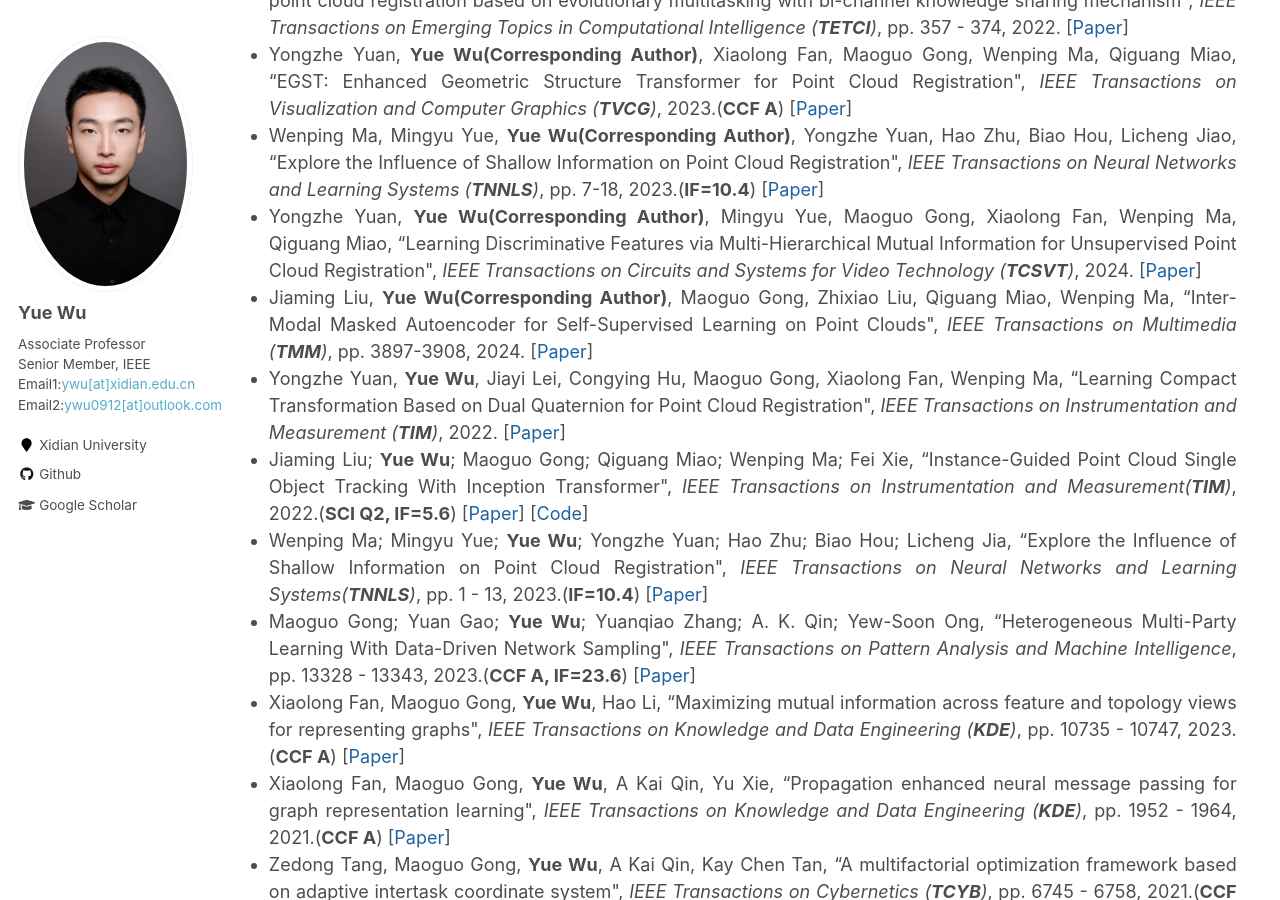
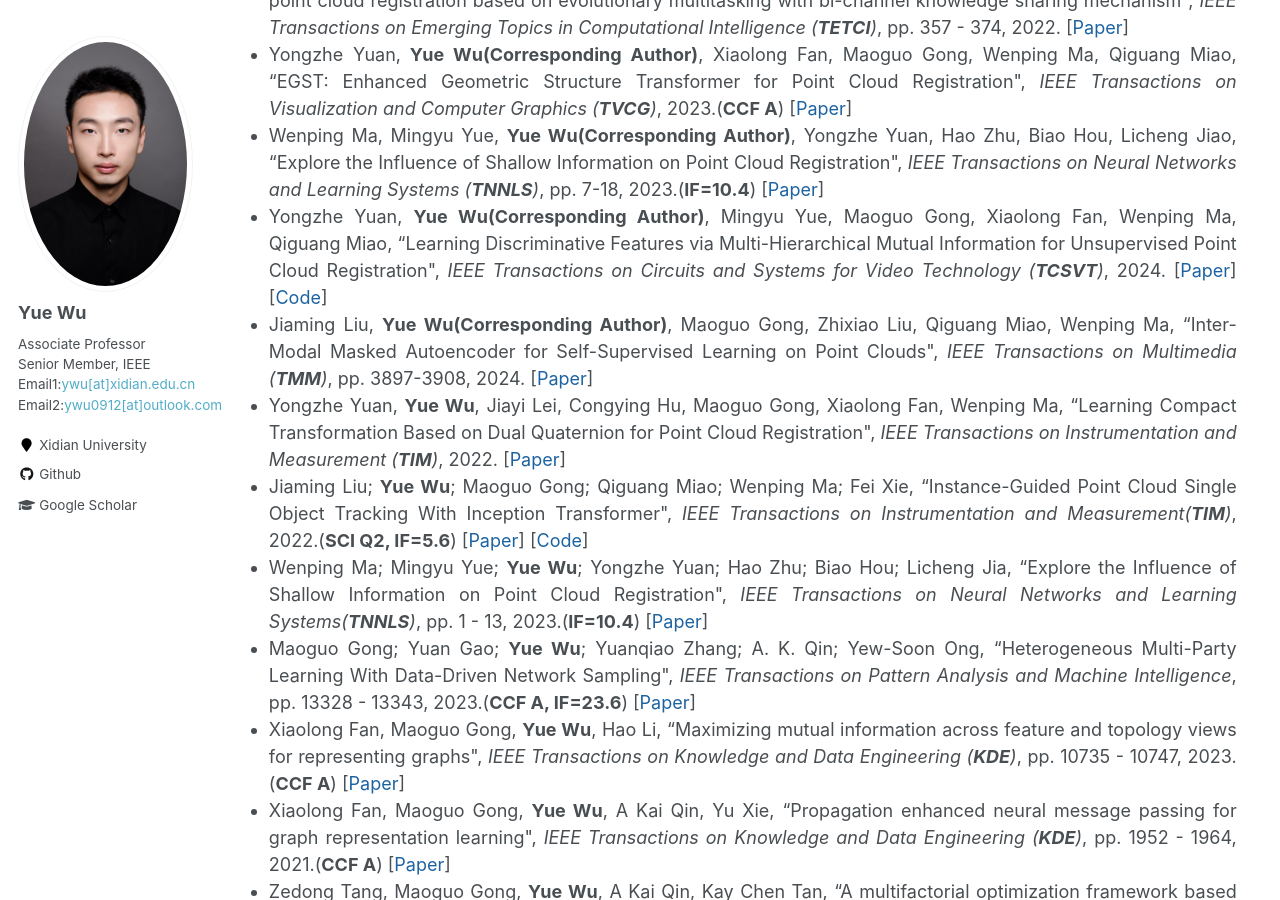
Before and after one commit to ywuchina/ywuchina.github.io, a Jekyll site: the page built from _pages/home.md, in a window 1280 px wide and 900 px high, scrolled down 3481 px. Built offline with Jekyll 4.4.1, drawn with Linux system fonts in a browser that asks for light colours.

Commit message:
Update paper.html

```diff
--- a/_includes/paper.html
+++ b/_includes/paper.html
@@ -150,6 +150,7 @@ Yongzhe Yuan, <b>Yue Wu(Corresponding Author)</b>, Mingyu Yue, Maoguo Gong, Xiao
 “Learning Discriminative Features via Multi-Hierarchical Mutual Information for Unsupervised Point Cloud Registration",
 <i>IEEE Transactions on Circuits and Systems for Video Technology (<b>TCSVT</b>)</i>, 2024.
 [<a href= "https://ieeexplore.ieee.org/abstract/document/10475373" target="_blank">Paper</a>]
+[<a href= "https://ieeexplore.ieee.org/abstract/document/9357940" target="_blank">Code</a>]
 </span>
 </li>
 
```
